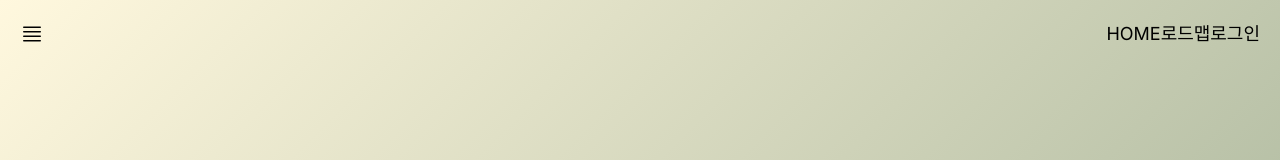
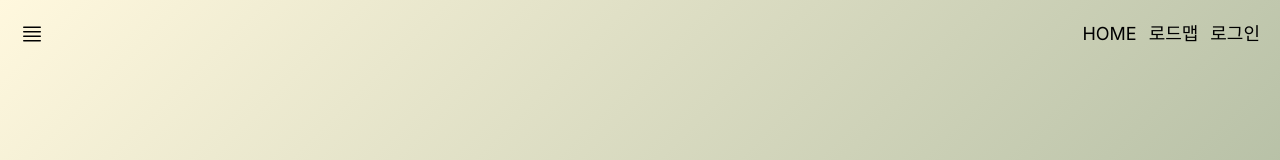
Before and after one commit to H-O-W/how-fe, a Next.js app: page / in a window 1280 px wide. Shown: the top 160 px of the page. Built offline with nearby package versions, Linux system fonts and the light colour scheme; a web font is replaced by a local one.

Commit message:
feat: Update NavBar component with correct CSS class name

```diff
--- a/src/app/Components/NavBar.js
+++ b/src/app/Components/NavBar.js
@@ -9,7 +9,7 @@ const NavBar = () => {
       <button className="text-2xl">
         <HiBars4 />
       </button>
-      <ul className="inline-flex g한ap-3">
+      <ul className="inline-flex gap-3">
         <li onClick={() => navigate.push("/")}>HOME</li>
         <li onClick={() => navigate.push("/roadmap")}>로드맵</li>
         <li onClick={() => navigate.push("/login")}>로그인</li>
```
